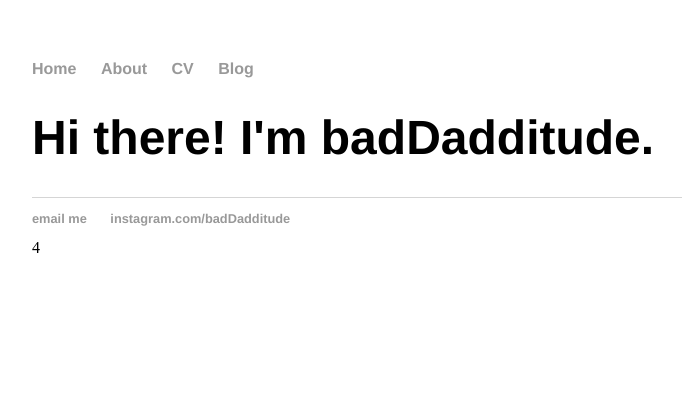
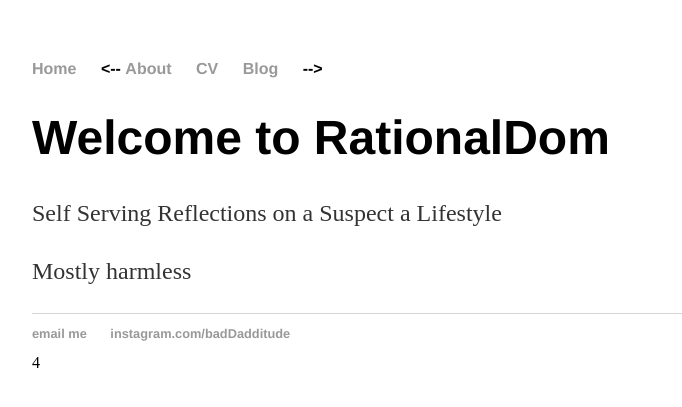
Before and after one commit to rationaldom/rationaldom.github.io, a Jekyll site: the page index.html, which Jekyll copies as it is, in a window 1280 px wide. Shown: the top 407 px of the page, without its empty margins (160-842 px from the left). Built offline with Jekyll 4.4.1, drawn with Linux system fonts in a browser that asks for light colours.

Commit message:
commented out About, CV and Blog menu items from index.html

```diff
--- a/index.html
+++ b/index.html
@@ -9,14 +9,18 @@
 		<nav>
     		<ul>
         		<li><a href="/">Home</a></li>
+  <--
 	        	<li><a href="/about">About</a></li>
         		<li><a href="/cv">CV</a></li>
         		<li><a href="/blog">Blog</a></li>
+  -->
     		</ul>
 		</nav>
 		<div class="container">
     		<div class="blurb">
-        		<h1>Hi there! I'm badDadditude.</h1>
+        		<h1>Welcome to RationalDom</h1>
+            <p>Self Serving Reflections on a Suspect a Lifestyle</p>
+            <p>Mostly harmless</p>
     		</div><!-- /.blurb -->
 		</div><!-- /.container -->
 		<footer>
```
